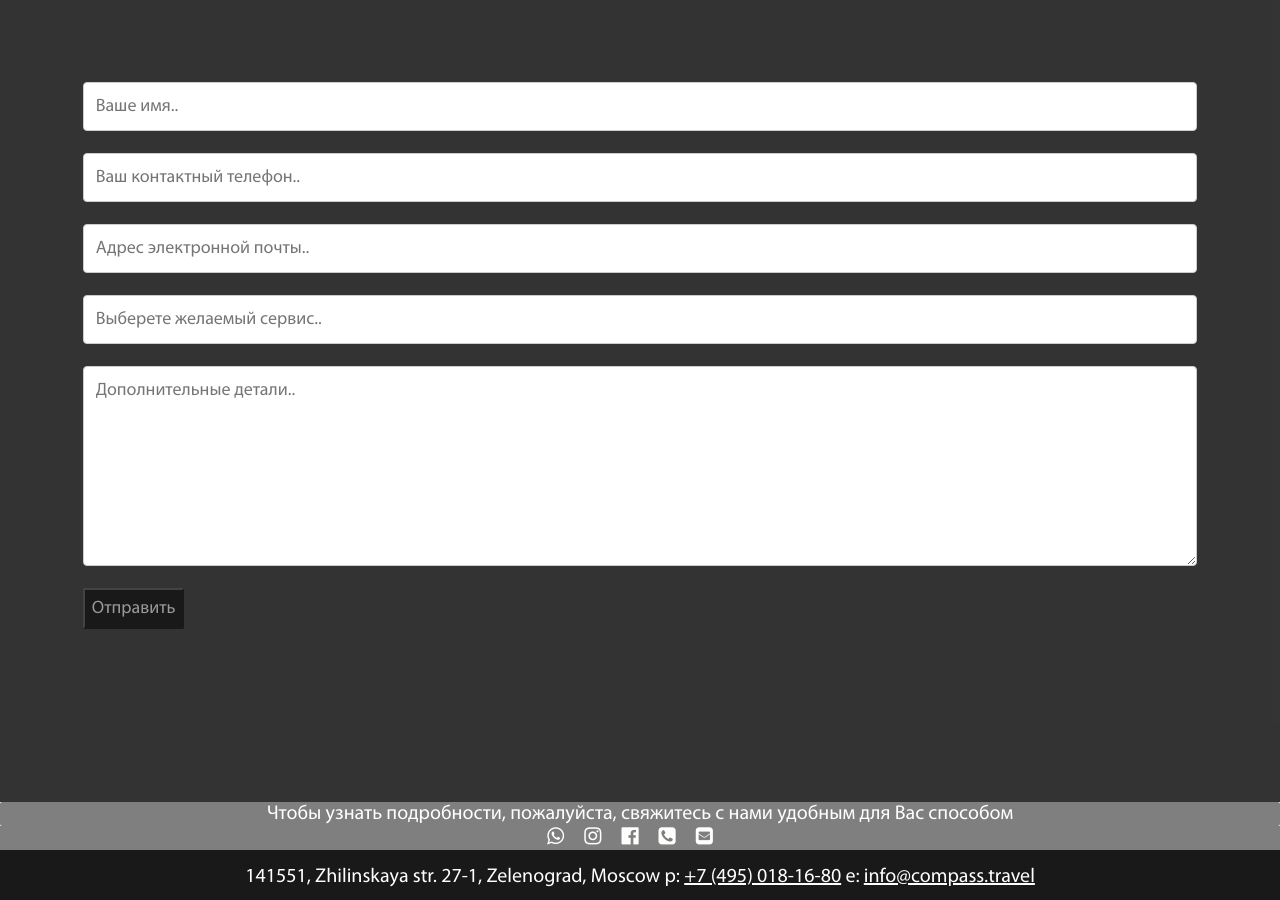
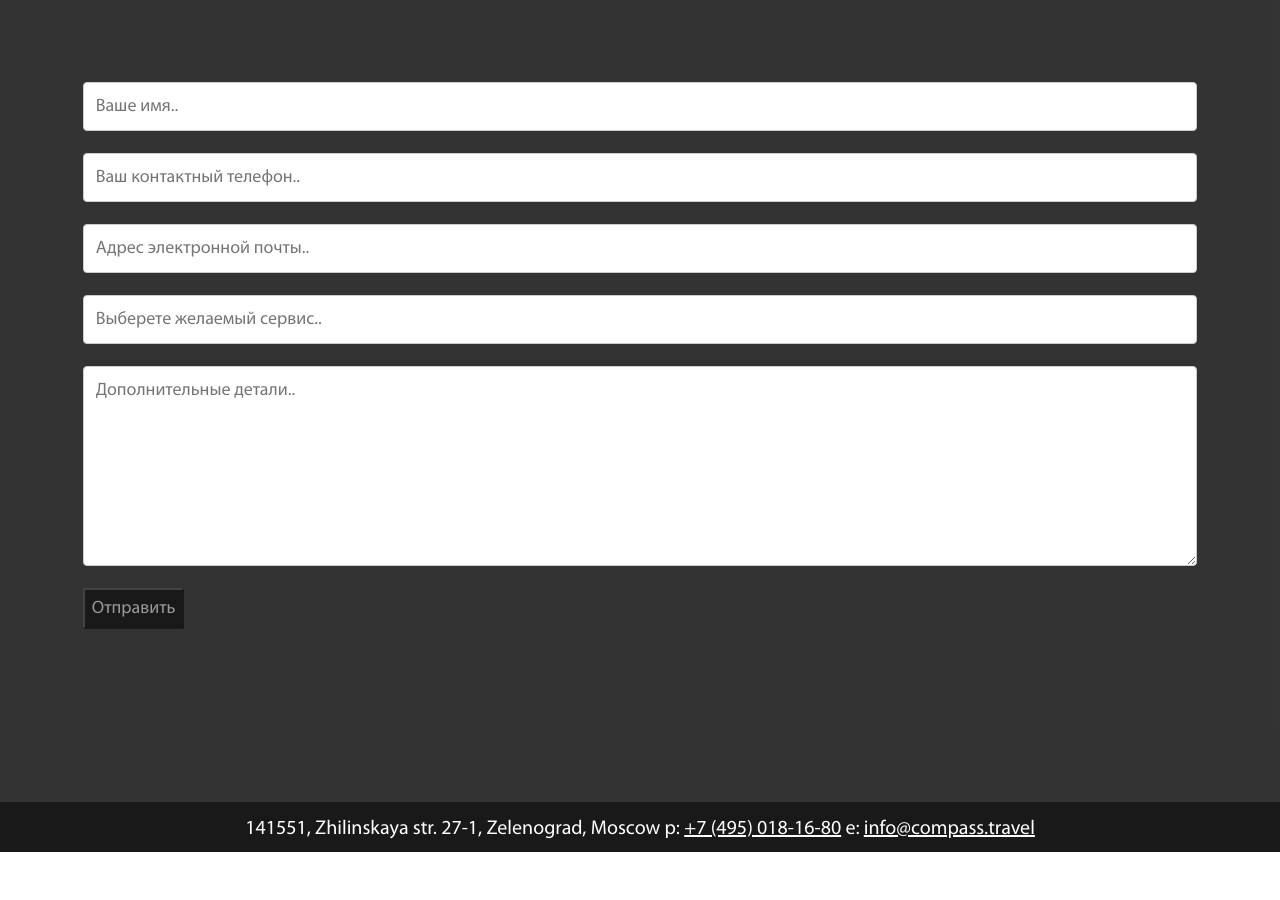
Before and after one commit to lesch-xx/compass.travel, a Jekyll site: the page built from concierge.html, in a window 1280 px wide and 900 px high, scrolled down 1057 px. Built offline with Jekyll 4.4.1, drawn with Linux system fonts in a browser that asks for light colours; after the commit the page ends 1909 px from its top, so only the background shows below that.

Commit message:
contact us bottom hide/deleted

```diff
--- a/concierge.html
+++ b/concierge.html
@@ -50,13 +50,3 @@ styles: concierge.css
     </div>
   </div>
 </div>
-<div class="contactus">
-  <p>Чтобы узнать подробности, пожалуйста, свяжитесь с нами удобным для Вас способом</p>
-  <div class="media-bottom">
-    <a href="https://wa.me/79167430531" target="_blank"><i class="fa fa-whatsapp"></i></a>
-    <a href="https://www.instagram.com/compass.tc/" target="_blank"><i class="fa fa-instagram"></i></a>
-    <a href="https://www.facebook.com/compass.travel.concierge" target="_blank"><i class="fa fa-facebook-official"></i></a>
-    <a href="tel:+74950181680"><i class="fa fa-phone-square" target="_blank"></i></a>
-    <a href="#" class="contact-btn"><i class="fa fa-envelope-square"></i></a>
-  </div>
-</div>
--- a/jets.html
+++ b/jets.html
@@ -107,7 +107,6 @@ styles: jets.css
       <p><span>Карантин:</span> нет</p>
     </div>
   </div>
-  <div class="contactus"><a href="">Узнать подробнее</a></div>
 </div>
 <div id="Paris" class="tabcontent">
   <h2>EMBRAER LEGACY 600</h2>
--- a/travel.html
+++ b/travel.html
@@ -112,7 +112,7 @@ styles: travel.css
       </div>
     </div>
 
-    <div class="contactus">
+    <!-- <div class="contactus">
       <p>Чтобы узнать подробности, пожалуйста, свяжитесь с нами удобным для Вас способом</p>
       <div class="media-bottom">
       <a href="https://wa.me/79167430531" target="_blank"><i class="fa fa-whatsapp"></i></a>
@@ -120,7 +120,7 @@ styles: travel.css
       <a href="https://www.facebook.com/compass.travel.concierge" target="_blank"><i class="fa fa-facebook-official"></i></a>
       <a href="tel:+74950181680"><i class="fa fa-phone-square" target="_blank"></i></a>
       <a href="#" class="contact-btn"><i class="fa fa-envelope-square"></i></a>
-    </div>
+    </div> -->
 
 <script>
   //slideshow for travel
```
